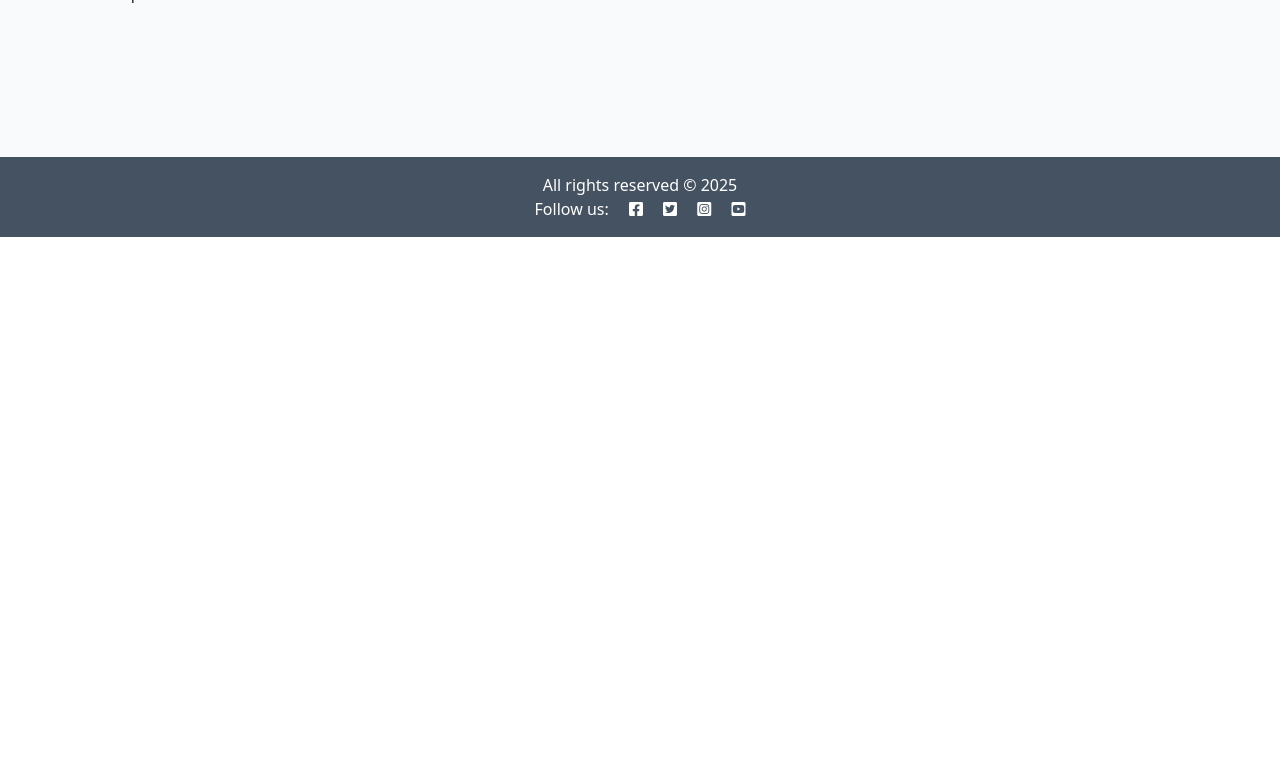
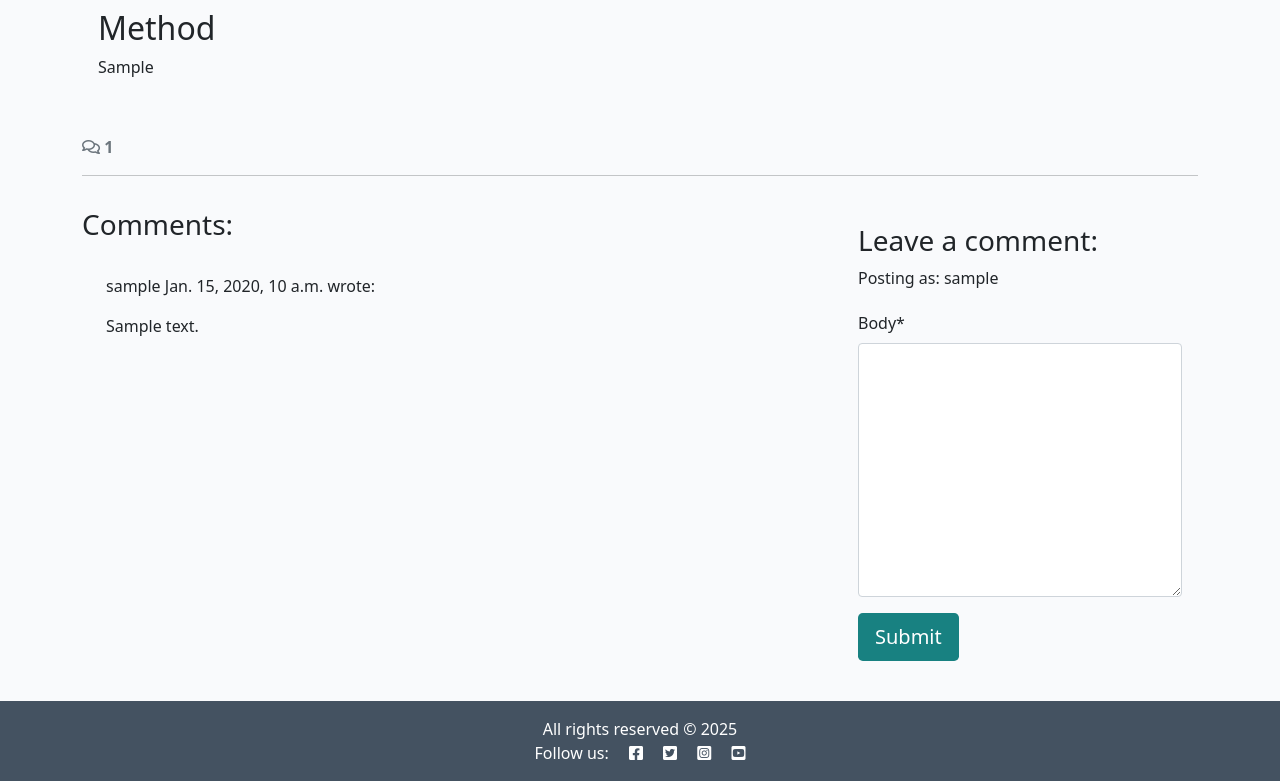
Before and after one commit to gerasoa/MyRecipeBook, a Django app: a page that uses templates/base.html in a window 1280 px wide. Shown: the part 563-1344 px from the top of the page. Before the commit the page ends 800 px from the top, so only its background shows below. Run offline with Django 4.2, Linux system fonts and the light colour scheme; a user stored in the database is signed in; tables that the repository leaves empty hold one stand-in row (values such as "Sample post"); one stand-in notice (Sample message) is shown; some libraries are stand-ins or nearby versions.

Commit message:
Add crispy-bootstrap5 and django-crispy-forms packages with initial templates and forms for enhanced form handling

```diff
--- a/my_recipes_book/settings.py
+++ b/my_recipes_book/settings.py
@@ -50,6 +50,8 @@ INSTALLED_APPS = [
     'allauth',
     'allauth.account',
     'allauth.socialaccount',
+    'crispy_forms',
+    'crispy_bootstrap5',
     'cloudinary_storage',
     'cloudinary',
     'django_summernote',
@@ -61,6 +63,9 @@ INSTALLED_APPS = [
 SITE_ID = 1
 LOGIN_REDIRECT_URL = '/'
 LOGOUT_REDIRECT_URL = '/'
+
+CRISPY_ALLOWED_TEMPLATE_PACKS = "bootstrap5"
+CRISPY_TEMPLATE_PACK = "bootstrap5"
 
 MIDDLEWARE = [
     'django.middleware.security.SecurityMiddleware',
--- a/recipes/admin.py
+++ b/recipes/admin.py
@@ -1,10 +1,9 @@
 from django.contrib import admin
-from .models import Recipe #, Comment
+from .models import Recipe , Comment
 from django_summernote.admin import SummernoteModelAdmin
 
 @admin.register(Recipe)
 class PostAdmin(SummernoteModelAdmin):
-
     list_display = ('title', 'slug', 'status', 'created_on')
     search_fields = ['title']
     list_filter = ('status',)
@@ -19,4 +18,4 @@ class PostAdmin(SummernoteModelAdmin):
 #      list_display = ('title', 'author', 'status', 'created_on')
 
 # admin.site.register(Recipe, RecipeAdmin)
-# admin.site.register(Comment)
+admin.site.register(Comment)
--- /dev/null
+++ b/recipes/forms.py
@@ -0,0 +1,8 @@
+from .models import Comment
+from django import forms
+
+
+class CommentForm(forms.ModelForm):
+    class Meta:
+        model = Comment
+        fields = ('body',)
--- a/recipes/models.py
+++ b/recipes/models.py
@@ -27,20 +27,20 @@ class Recipe(models.Model):
     def __str__(self):
         return self.title
 
-# class Comment(models.Model):
-#     recipe = models.ForeignKey(
-#         Recipe, on_delete=models.CASCADE, related_name="comments")
-#     author = models.ForeignKey(
-#         User, on_delete=models.CASCADE, related_name="commenter")
-#     body = models.TextField()
-#     approved = models.BooleanField(default=False)
-#     created_on = models.DateTimeField(auto_now_add=True)
+class Comment(models.Model):
+    recipe = models.ForeignKey(
+        Recipe, on_delete=models.CASCADE, related_name="comments")
+    author = models.ForeignKey(
+        User, on_delete=models.CASCADE, related_name="commenter")
+    body = models.TextField()
+    approved = models.BooleanField(default=False)
+    created_on = models.DateTimeField(auto_now_add=True)
 
-#     class Meta:
-#         ordering = ["-created_on"]
+    class Meta:
+        ordering = ["-created_on"]
 
-#     def __str__(self):
-#         return self.title
+    def __str__(self):
+        return f"Comment by {self.author} on {self.recipe}"
 
 
 
--- a/recipes/templates/recipes/recipe_detail.html
+++ b/recipes/templates/recipes/recipe_detail.html
@@ -1,6 +1,8 @@
 {% extends 'base.html' %}
 {% block content %}
 {% load static %}
+{% load crispy_forms_tags %}
+
 
 <div class="masthead">
     <div class="container">
@@ -38,6 +40,66 @@
             </div>
         </div>
     </div>
+      <!-- Displaying count of comments -->
+  <div class="row">
+    <div class="col-12">
+      <strong class="text-secondary">
+        <i class="far fa-comments"></i> {{ comment_count }}
+      </strong>
+    </div>
+    <div class="col-12">
+      <hr>
+    </div>
+  </div>
+  <!-- Displaying Comments -->
+  <div class="row">
+    <div class="col-md-8 card mb-4  mt-3 ">
+      <h3>Comments:</h3>
+      <div class="card-body">
+        <!-- We want a for loop inside the empty control tags
+          to iterate through each comment in comments -->
+        {% for comment in comments %}
+        <div class="p-2 comments
+          {% if not comment.approved and comment.author == user %}
+          faded{% elif not comment.approved %} d-none{% endif %}">
+          <p class="font-weight-bold">
+            {{ comment.author }}
+            <span class="font-weight-normal">
+              {{ comment.created_on }}
+            </span> wrote:
+          </p>
+          <div id="comment{{ comment.id }}">
+            {{ comment.body | linebreaks }}
+          </div>
+          {% if not comment.approved and comment.author == user %}
+          <p class="approval">
+            This comment is awaiting approval
+          </p>
+          {% endif %}
+        </div>
+        <!-- Our for loop ends here -->
+        {% endfor %}
+      </div>
+    </div>
+    <!-- Creating New Comments -->
+    <div class="col-md-4 card mb-4 mt-3">
+        <div class="card-body">
+          {% if user.is_authenticated %}
+          <h3>Leave a comment:</h3>
+          <p>Posting as: {{ user.username }}</p>
+          <form id="commentForm" method="post"
+            style="margin-top: 1.3em;">
+            {{ comment_form | crispy }}
+            {% csrf_token %}
+            <button id="submitButton" type="submit"
+              class="btn btn-signup btn-lg">Submit</button>
+          </form>
+          {% else %}
+          <p>Log in to leave a comment</p>
+          {% endif %}
+        </div>
+      </div>
+  </div>
 </div>
 
 {% endblock content %}
--- a/recipes/views.py
+++ b/recipes/views.py
@@ -3,6 +3,11 @@ from django.shortcuts import render, get_object_or_404
 from django.views import generic
 from .models import Recipe
 from chefs.models import Chef
+from .forms import CommentForm
+from django.contrib import messages
+
+
+
 # def my_recipes(request):
 #     return HttpResponse("Hello, My recipe!!")
 
@@ -36,11 +41,32 @@ class RecipeList(generic.ListView):
 def Recipe_detail(request, slug):
     queryset = Recipe.objects.filter(status=1)
     recipe = get_object_or_404(queryset, slug=slug)
+    comments = recipe.comments.all().order_by("-created_on")
+    comment_count = recipe.comments.filter(approved=True).count()
+
+    if request.method == "POST":
+        comment_form = CommentForm(data=request.POST)
+        if comment_form.is_valid():
+            comment = comment_form.save(commit=False)
+            comment.author = request.user
+            comment.recipe = recipe
+            comment.save()
+            messages.add_message(
+                request, messages.SUCCESS,
+                'Comment submitted and awaiting approval'
+    )
+
+    comment_form = CommentForm()
 
     return render(
         request,
         "recipes/recipe_detail.html",
-        {"recipe": recipe},
+        {
+            "recipe": recipe,
+            "comments": comments,
+            "comment_count": comment_count,
+            "comment_form": comment_form,
+        },
     )
 
 
--- a/requirements.txt
+++ b/requirements.txt
@@ -4,12 +4,14 @@ certifi==2024.12.14
 cffi==1.17.1
 charset-normalizer==3.4.1
 cloudinary==1.42.1
+crispy-bootstrap5==0.7
 cryptography==44.0.0
 defusedxml==0.7.1
 dj-database-url==0.5.0
 dj3-cloudinary-storage==0.0.6
 Django==4.2.18
 django-allauth==0.57.2
+django-crispy-forms==2.3
 django-summernote==0.8.20.0
 gunicorn==20.1.0
 idna==3.10
--- a/templates/base.html
+++ b/templates/base.html
@@ -75,7 +75,21 @@
             </div>
         </div>
     </nav>
-
+    <!-- displaying Django messages -->
+    <div class="container">
+        <div class="row">
+        <div class="col-md-8 offset-md-2">
+            {% for message in messages %}
+            <div class="alert {{ message.tags }} alert-dismissible
+            fade show" id="msg" role="alert">
+            {{ message | safe }}
+            <button type="button" class="btn-close"
+                data-bs-dismiss="alert" aria-label="Close"></button>
+            </div>
+            {% endfor %}
+        </div>
+        </div>
+    </div>
     <main class="flex-shrink-0 main-bg">
 
         {% block content %}
```
